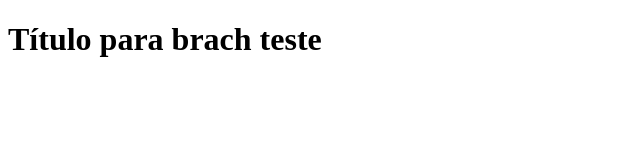
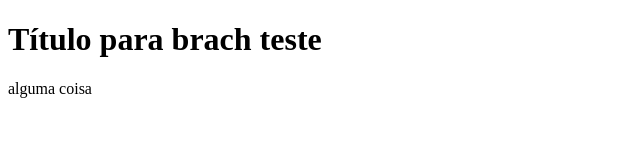
Before and after one commit to MarceloAAmaral/gitPull, a plain HTML site: page index.html in a window 1280 px wide. Shown: the whole page, without its empty margins (0-640 px from the left). Drawn offline with Linux system fonts and the light colour scheme.

Commit message:
nova demanda

```diff
--- a/index.html
+++ b/index.html
@@ -7,5 +7,6 @@
 </head>
 <body>
     <h1>Título  para brach teste</h1>
+    <article> alguma coisa</article>
 </body>
 </html>
```
